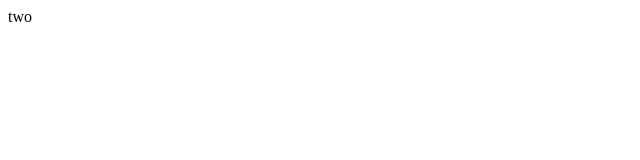
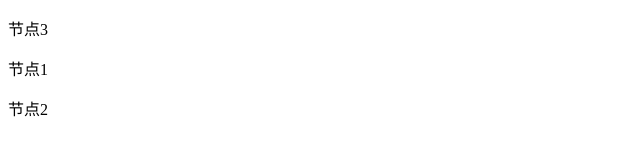
Before and after one commit to TingYinHelen/toy-vue3, a website: page index.html in a window 1280 px wide. Shown: the whole page, without its empty margins (0-640 px from the left). Drawn offline with Linux system fonts and the light colour scheme.

Commit message:
diff算法

```diff
--- a/index.html
+++ b/index.html
@@ -2,7 +2,7 @@
 <html>
 
 <head>
-	<title>Parcel Sandbox</title>
+	<title>vue3 toy</title>
 	<meta charset="UTF-8" />
 </head>
 
@@ -13,32 +13,26 @@
 import { h } from '/src/h.js'
 import render from '/src/render.js'
 
-// 子组件类
-class ChildComponent {
-  render() {
-    return h('div', null, this.$props.text)
-  }
-}
-// 父组件类
-class ParentComponent {
-  localState = 'one'
+// 旧的 VNode
+const prevVNode = h('div', null, [
+  h('p', { key: 'a' }, '节点1'),
+  h('p', { key: 'b' }, '节点2'),
+  h('p', { key: 'c' }, '节点3')
+])
 
-  mounted() {
-    setTimeout(() => {
-      this.localState = 'two'
-      this._update()
-    }, 2000)
-  }
+// 新的 VNode
+const nextVNode = h('div', null, [
+  h('p', { key: 'c' }, '节点3'),
+  h('p', { key: 'a' }, '节点1'),
+  h('p', { key: 'b' }, '节点2')
+])
 
-  render() {
-    return h(ChildComponent, {
-      text: this.localState
-    })
-  }
-}
+render(prevVNode, document.getElementById('app'))
 
-const compVNode = h(ParentComponent)
-render(compVNode, document.getElementById('app'))
+// 2秒后更新
+setTimeout(() => {
+  render(nextVNode, document.getElementById('app'))
+}, 2000)
 </script>
 
 </html>
--- a/src/h.js
+++ b/src/h.js
@@ -64,6 +64,7 @@ export function h(tag, data = null, children = null) {
     data,
     children,
     childFlags,
+    key: data && data.key ? data.key : null,
     el: null
   }
 }
--- a/src/render.js
+++ b/src/render.js
@@ -134,7 +134,6 @@ function mountComponent(vnode, container, isSVG) {
 }
 
 function mountStatefulComponent(vnode, container, isSVG) {
-  console.log('vnode: ', vnode);
   // 创建组件实例
   const instance = (vnode.children = new vnode.tag())
   // 初始化 props
@@ -297,11 +296,25 @@ function patchChildren(
           break
         default:
           // 但新的 children 中有多个子节点时，会执行该 case 语句块
-          for (let i = 0; i < prevChildren.length; i++) {
-            container.removeChild(prevChildren[i].el)
-          }
+          let lastIndex = 0
           for (let i = 0; i < nextChildren.length; i++) {
-            mount(nextChildren[i], container)
+            const nextVNode = nextChildren[i]
+            let j = 0
+            for (j; j < prevChildren.length; j++) {
+              const prevVNode = prevChildren[j]
+              if (nextVNode.key === prevVNode.key) {
+                patch(prevVNode, nextVNode, container)
+                if (j < lastIndex) {
+                  // 需要移动
+                  const refNode = nextChildren[i - 1].el.nextSibling
+                  container.insertBefore(prevVNode.el, refNode)
+                  break
+                } else {
+                  // 更新 lastIndex
+                  lastIndex = j
+                }
+              }
+            }
           }
           break
       }
```
